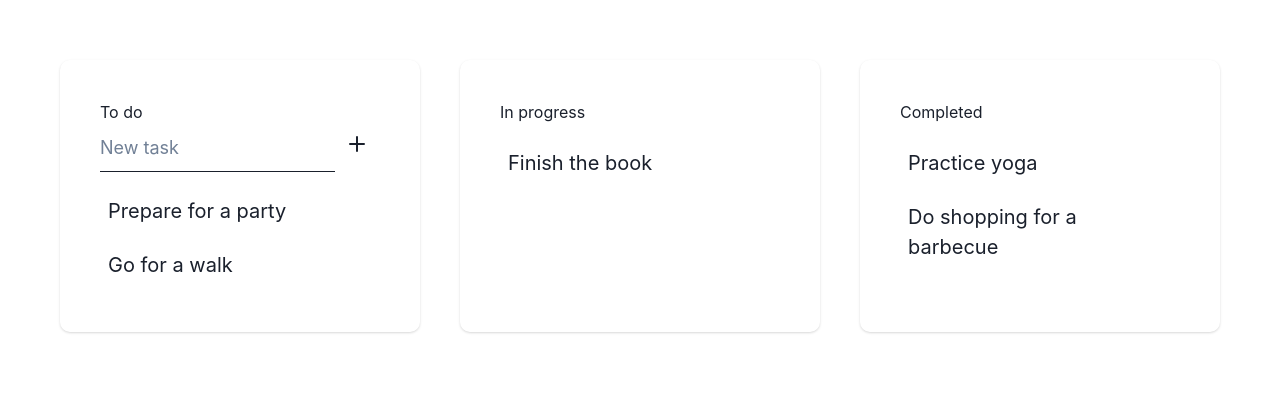
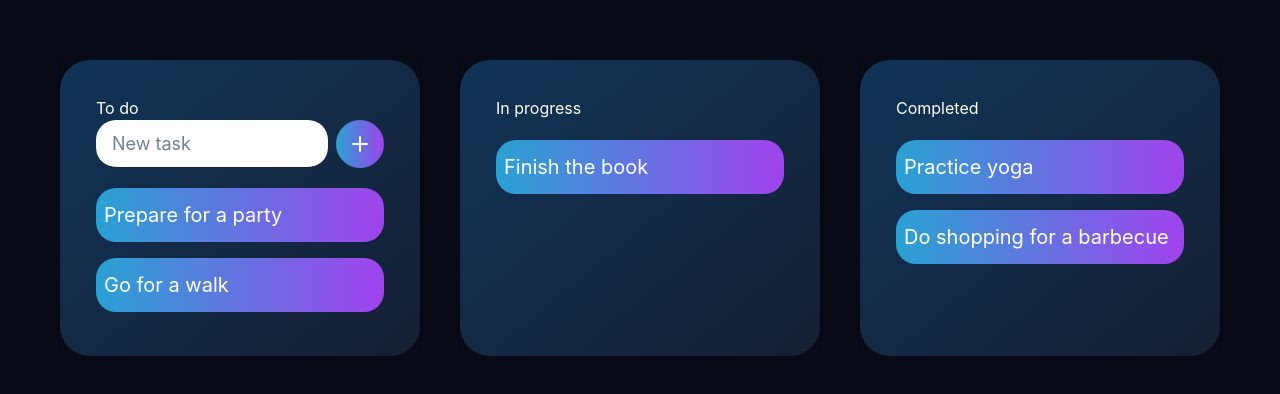
Before and after one commit to Eldigia/tasks-progress-dnd, a React (Vite) app: page / in a window 1280 px wide. Shown: the top 394 px of the page. Built offline with nearby package versions, Linux system fonts and the light colour scheme.

Commit message:
refactor: improve displaying tasks

```diff
--- a/src/App.tsx
+++ b/src/App.tsx
@@ -54,9 +54,17 @@ function App() {
         {data.map((section, sectionIndex) => (
           <Droppable droppableId={sectionIndex.toString()} key={section.name}>
             {(provided) => (
-              <Flex {...provided.droppableProps} ref={provided.innerRef} m="5" w="100%">
-                <Flex boxShadow="base" p="10" w="100%" flexDir="column" borderRadius="10px">
-                  <Flex>{section.name}</Flex>
+              <Flex
+                {...provided.droppableProps}
+                ref={provided.innerRef}
+                m="5"
+                w="100%"
+                // bg="lightDark"
+                bgGradient="linear(to-tl, #161F33, #103457 )"
+                borderRadius="30px"
+              >
+                <Flex boxShadow="base" p="9" w="100%" flexDir="column">
+                  <Flex color="white">{section.name}</Flex>
                   {section.name === "To do" ? <TaskInput /> : null}
 
                   <Flex pt="3" flexDir="column">
--- a/src/components/Task.tsx
+++ b/src/components/Task.tsx
@@ -3,7 +3,11 @@ import React from "react";
 import { Draggable } from "react-beautiful-dnd";
 import { TaskDetails } from "../context/TasksContext";
 
-export const Task = ({ task, id }: TaskDetails, index: number) => {
+type Props = TaskDetails & {
+  index: number;
+};
+
+export const Task = ({ task, id, index }: Props) => {
   return (
     <Draggable draggableId={id.toString()} index={index} key={id.toString()}>
       {(provided) => (
@@ -12,6 +16,10 @@ export const Task = ({ task, id }: TaskDetails, index: number) => {
             key={id}
             py="3"
             px="2"
+            my="2"
+            color="white"
+            bgGradient="linear(to-l, #A043ED, #29A2D3 )"
+            borderRadius="20"
             _hover={{ boxShadow: "base" }}
             _active={{ boxShadow: "base", backgroundColor: "white" }}
           >
--- a/src/components/TaskInput.tsx
+++ b/src/components/TaskInput.tsx
@@ -4,9 +4,9 @@ import React, { useState } from "react";
 import { TaskDetails, useTasksContext } from "../context/TasksContext";
 
 export const TaskInput = () => {
-  const { tasks, setTasks } = useTasksContext();
+  const { data, setData } = useTasksContext();
 
-  const [newId, setNewId] = useState(3);
+  const [newId, setNewId] = useState(6);
 
   function getNewId() {
     let n = newId + 1;
@@ -24,7 +24,7 @@ export const TaskInput = () => {
     if (task.task === "") {
       return;
     }
-    setTasks([...tasks, task]);
+    setData([...data, data[0].items.task]);
     getNewId();
     setNewTask(initialState);
   }
@@ -34,11 +34,12 @@ export const TaskInput = () => {
       {}
       <Input
         size="lg"
+        bg="white"
         placeholder="New task"
-        p="0"
         variant="none"
+        mr="2"
         borderBottom="1px"
-        borderRadius="0"
+        borderRadius="20"
         value={newTask.task}
         onChange={(e) =>
           setNewTask((prevState) => ({
@@ -48,7 +49,15 @@ export const TaskInput = () => {
           }))
         }
       />
-      <Button variant="none" onClick={() => handleClick(newTask)}>
+      <Button
+        variant="none"
+        color="white"
+        bgGradient="linear(to-l, #A043ED, #29A2D3 )"
+        borderRadius="25"
+        h="100%"
+        minW="48px"
+        onClick={() => handleClick(newTask)}
+      >
         <AddIcon />
       </Button>
     </Flex>
--- a/src/main.tsx
+++ b/src/main.tsx
@@ -3,11 +3,12 @@ import React from "react";
 import ReactDOM from "react-dom/client";
 import App from "./App";
 import { TasksProvider } from "./context/TasksContext";
+import { theme } from "./theme";
 
 ReactDOM.createRoot(document.getElementById("root")!).render(
   <React.StrictMode>
     <TasksProvider>
-      <ChakraProvider>
+      <ChakraProvider theme={theme}>
         <App />
       </ChakraProvider>
     </TasksProvider>
--- /dev/null
+++ b/src/theme.ts
@@ -0,0 +1,16 @@
+import { extendTheme } from "@chakra-ui/react";
+
+const styles = {
+  global: {
+    body: {
+      // bg: "#080A0B",
+      bg: "#080B16",
+    },
+  },
+};
+
+const colors = {
+  lightDark: "#1A1C1E",
+};
+
+export const theme = extendTheme({ styles, colors });
```
